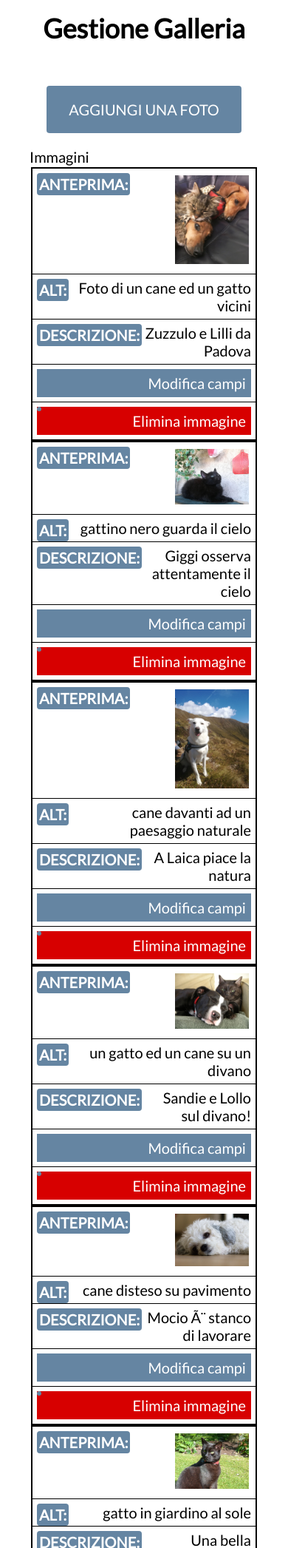
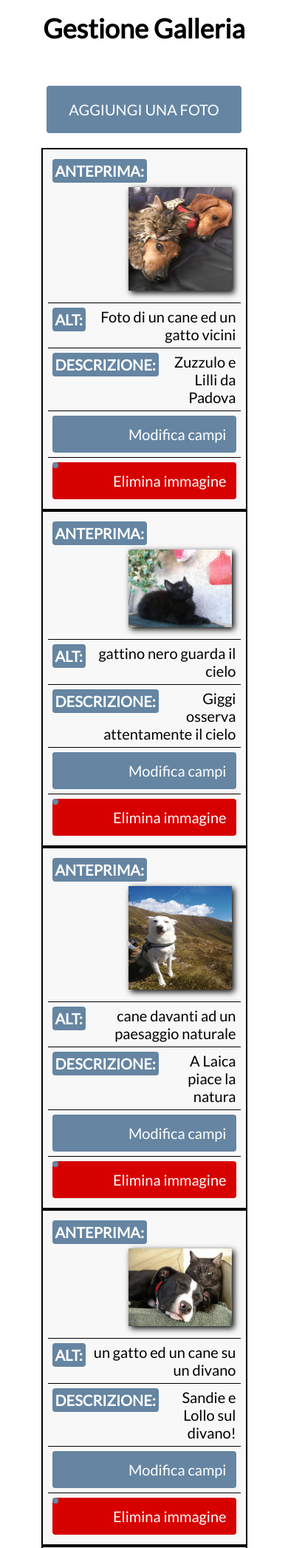
Before and after one commit to FraDrago/TecWeb, a PHP site: page /galleriaGestione.php in a window 390 px wide. Shown: the part 330-2423 px from the top of the page at 74% size. Run offline with PHP 8.4, Linux system fonts and the light colour scheme; the visitor is signed in with stand-in values (Sample User, id 1); data comes from the database, SQL or seed files in the repository; tables that the repository leaves empty hold one stand-in row (values such as "Sample post").

Commit message:
push css e piccola modifica div gestionegalleria

```diff
--- a/Clinica Vet/css/style2.css
+++ b/Clinica Vet/css/style2.css
@@ -995,14 +995,29 @@
 }
 
 .anteprimag {
-    max-width: 100px;
-}
-#tabgalleria{
-	align-content: center;
+    width: 100%;
+    max-width: 7em;
+    min-height: 5em;
+    max-height: 7em;
+    box-shadow: 3px 3px 8px 0px rgba(0, 0, 0, 1);
 }
 
 #tabellag {
+    border-collapse: collapse;
+    margin: auto;
+    padding: 0;
+    table-layout: fixed;
+    max-width: 90%;
     border: none;
+    box-sizing: border-box;
+}
+
+#tabellag caption {
+    display: none;
+}
+
+#tabellag tbody {
+    background-color: #f8f8f8;
 }
 
 #tabellag thead {
@@ -1010,10 +1025,18 @@
     color: white;
     font-size: 1em;
     padding: 1em;
+    text-transform: uppercase;
+}
+
+#tabellag tr {
+    border: 1px solid #ddd;
+    padding: .35em;
+    max-width: 100%;
 }
 
 #tabellag th td {
-    border-bottom: 1px solid;
+    padding: .625em;
+    text-align: center;
 }
 
 #tabellag a {
@@ -1024,78 +1047,15 @@
 .modificag {
     background-color: #6585a2;
     font-size: 1em;
-    padding: 7px
+    padding: .650em;
+    border-radius: 4px;
 }
 
 .eliminag {
     background-color: #d70000;
     font-size: 1em;
-    padding: 7px
-}
-
-
-/*******GalAdd******/
-/******&GalMod*****/
-#contaddform, #contmodform {
-	display: block;
-	width: 40%;
-	padding: 1.5em;
-	border-color: black;
-	box-shadow: 3px 2px 20px 0px #6d7788;
-	border-radius: 4px;
-	min-width: 400px;
-	margin-left: auto;
-	margin-right: auto;
-}
-
-#addform, #modform {
-	font-size: 2em;
-	text-align: left;
-}
-
-#addform input[type=text], #modform input[type=text] {
-    width: 100%;
-    padding: 12px 20px;
-    margin: 8px 0;
-    display: inline-block;
-    border: 1px solid #555;
+    padding: .650em;
     border-radius: 4px;
-    box-sizing: border-box;
-    font-size: 0.5em;
-}
-
-#addform input[type=file]{
-    padding: 12px 20px;
-    margin: 8px 0;
-    display: inline-block;
-    box-sizing: border-box;
-}
-
-
-#addform input[type=submit], #modform input[type=submit] {
-	width: 100%;
-	background-color: #6585a2;
-	color: white;
-	padding: 14px 20px;
-	margin: 8px 0;
-	border: none;
-	border-radius: 4px;
-	cursor: pointer;
-    transition: .4s;
-    font-size: 1em;
-}
-
-#addform input[type=submit]:hover, #modform input[type=submit]:hover {
-    background-color: #555;
-}
-
-
-#contmodform img {
-    max-width: 300px;
-}
-
-#modform input[type=submit]:hover {
-    background-color: #555;
 }
 
 @media screen and (max-width: 795px) {
@@ -1133,7 +1093,7 @@
         text-transform: uppercase;
         background-color: #6585a2;
         color: white;
-        padding: 3px;
+        padding: 0.2em;
         border-radius: 4px;
     }
 
@@ -1142,17 +1102,83 @@
     }
 
     .anteprimag {
-        margin: 3px;
+        margin: 0.3em;
     }
 
 }
+/*******GalAdd******/
+/******&GalMod*****/
+#contaddform, #contmodform {
+	display: block;
+	width: 40%;
+	padding: 1.5em;
+	border-color: black;
+	box-shadow: 3px 2px 20px 0px #6d7788;
+	border-radius: 4px;
+    min-width: 20em;
+	margin-left: auto;
+	margin-right: auto;
+}
+
+#addform, #modform {
+    font-size: 1.8em;
+	text-align: left;
+}
+
+#addform input[type=text], #modform input[type=text] {
+    width: 100%;
+    padding: 0.55em .650em;
+    margin: .4em 0;
+    display: inline-block;
+    border: 1px solid #555;
+    border-radius: 4px;
+    box-sizing: border-box;
+    font-size: 0.5em;
+}
+
+#addform input[type=file]{
+    padding: 0.55em .650em;
+    margin: .4em 0;
+    display: inline-block;
+    box-sizing: border-box;
+}
+
+
+#addform input[type=submit], #modform input[type=submit] {
+	width: 100%;
+	background-color: #6585a2;
+	color: white;
+    padding: 0.55em .650em;
+    margin: .4em 0;
+	border: none;
+	border-radius: 4px;
+	cursor: pointer;
+    transition: .4s;
+    font-size: 1em;
+}
+
+#addform input[type=submit]:hover, #modform input[type=submit]:hover {
+    background-color: #555;
+}
+
+
+#contmodform img {
+    max-width: 13em;
+    box-shadow: 3px 3px 8px 0px rgba(0, 0, 0, 1);
+}
+
+#modform input[type=submit]:hover {
+    background-color: #555;
+}
+
+
 @media screen and (max-width: 640px) {
     #contaddform, #contmodform {
         display: block;
         width: 90%;
         padding: 1em;
         border-radius: 4px;
-        min-width: 200px;
+        min-width: 8em;
     }
 }
 
--- a/Clinica Vet/galleriaGestione.php
+++ b/Clinica Vet/galleriaGestione.php
@@ -94,12 +94,18 @@
                     <td data-label="Alt:"><?php echo htmlentities($image['alt'], ENT_HTML5, "ISO8859-1"); ?></td>
                     <td data-label="Descrizione:"><?php echo htmlentities($image['descrizione'], ENT_HTML5, "ISO8859-1"); ?></td>
                     <td>
-                        <div class="modificag"><a href="galleriaMod.php?id=<?php echo $image['id']; ?>">Modifica
-                                campi</div>
+                        <a href="galleriaMod.php?id=<?php echo $image['id']; ?>">
+                            <div class="modificag">Modifica
+                                campi
+                            </div>
+                        </a>
                     </td>
                     <td>
-                        <div class="eliminag"><a href="galleriaDel.php?id=<?php echo $image['id']; ?>">Elimina
-                                immagine</div>
+                        <a href="galleriaDel.php?id=<?php echo $image['id']; ?>">
+                            <div class="eliminag">Elimina
+                                immagine
+                            </div>
+                        </a>
                     </td>
                 </tr>
             <?php } ?>
```
